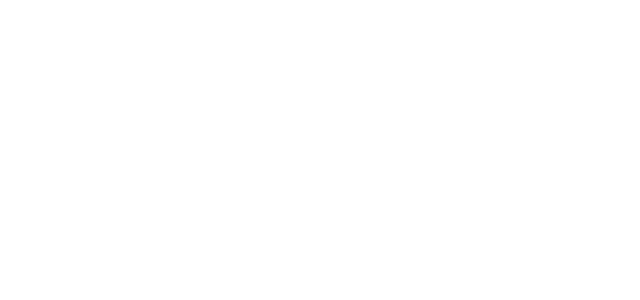
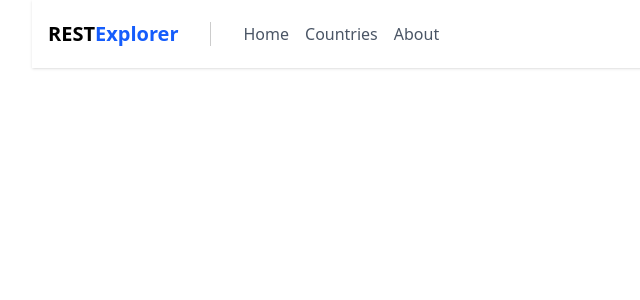
Before and after one commit to ayda-sh/rest-countries-explorer, a React (Vite) app: page / in a window 1280 px wide. Shown: the top 300 px of the page, without its empty margins (0-640 px from the left). Built offline with nearby package versions, Linux system fonts and the light colour scheme.

Commit message:
navbar completed

```diff
--- a/src/App.jsx
+++ b/src/App.jsx
@@ -2,15 +2,18 @@
 import { Home } from "./components/home/home";
 import { Countries } from "./components/countries/countries";
 import { About } from "./components/about/about";
+import Layout from "./components/navbar/layout";
 
 function App() {
   return <div>
-    <Routes>
-      <Route path="/" element={<Home />}/>
+    <Layout>
+    <Route path="/" element={<Home />}/>
       <Route path="/countries" element={<Countries />}/>
       <Route path="/about" element={<About />}/>
+    </Layout>
 
-    </Routes>
+
+
   </div>;
 }
 
--- a/src/components/navbar/layout.jsx
+++ b/src/components/navbar/layout.jsx
@@ -1,7 +1,11 @@
+import { Outlet } from "react-router-dom";
+import NavBar from "./navbar";
+
 function Layout() {
     return (
         <div>
-
+            <NavBar/>
+            <Outlet/>
         </div>
     )
 }
--- a/src/components/navbar/navbar.jsx
+++ b/src/components/navbar/navbar.jsx
@@ -1,9 +1,36 @@
+import { NavLink } from "react-router-dom";
+
 function NavBar() {
-    return (
-      <div>
-
+  return (
+    <nav className="container mx-auto px-8">
+      <div className="flex items-center p-4 shadow py-5">
+        <a href="/" className="flex items-center">
+          <span className="text-black font-bold text-xl">REST</span>
+          <span className="text-blue-600 font-bold text-xl">Explorer</span>
+        </a>
+        <div className="flex space-x-4 ml-8 border-l pl-8 border-[#ccc]">
+          <NavLink
+            to="/"
+            className="text-gray-600 hover:text-gray-900 font-medium"
+          >
+            Home
+          </NavLink>
+          <NavLink
+            to="/countries"
+            className="text-gray-600 hover:text-gray-900 font-medium"
+          >
+            Countries
+          </NavLink>
+          <NavLink
+            to="/about"
+            className="text-gray-600 hover:text-gray-900 font-medium"
+          >
+            About
+          </NavLink>
+        </div>
       </div>
-    )
+    </nav>
+  );
 }
 
 export default NavBar;
```
